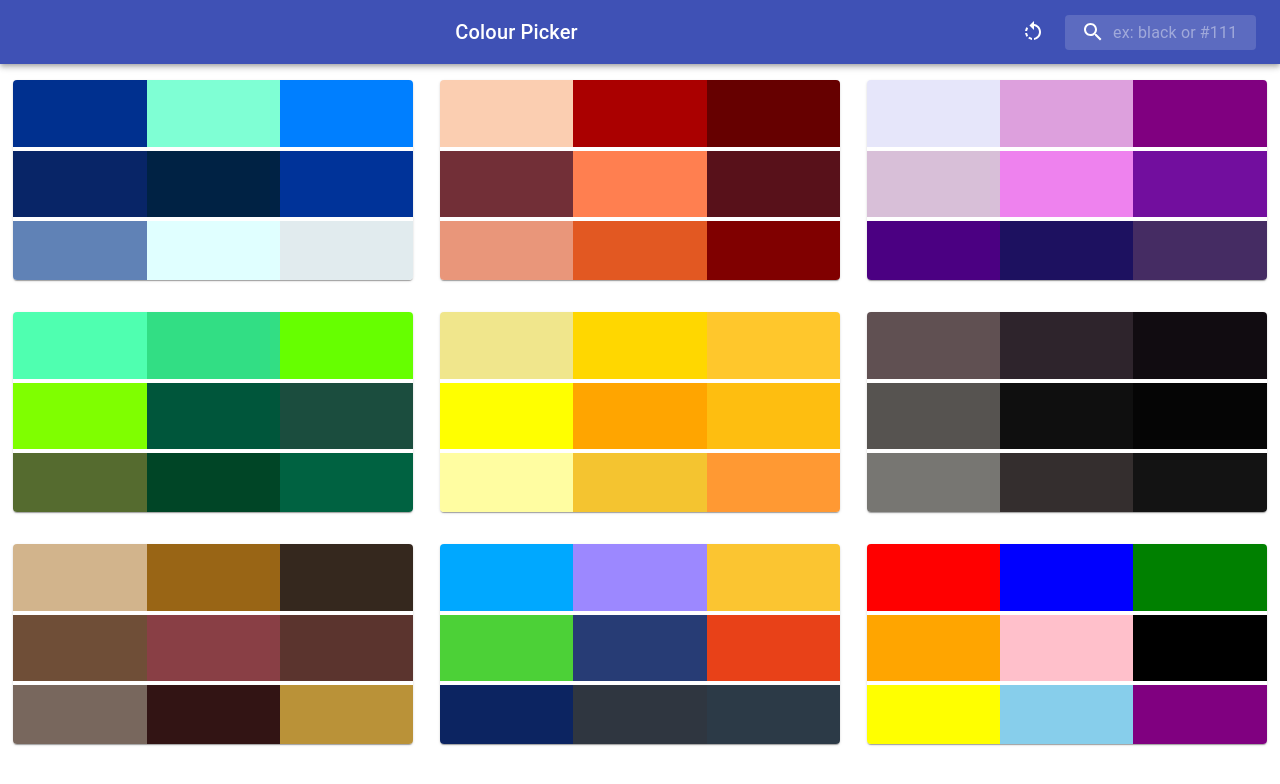
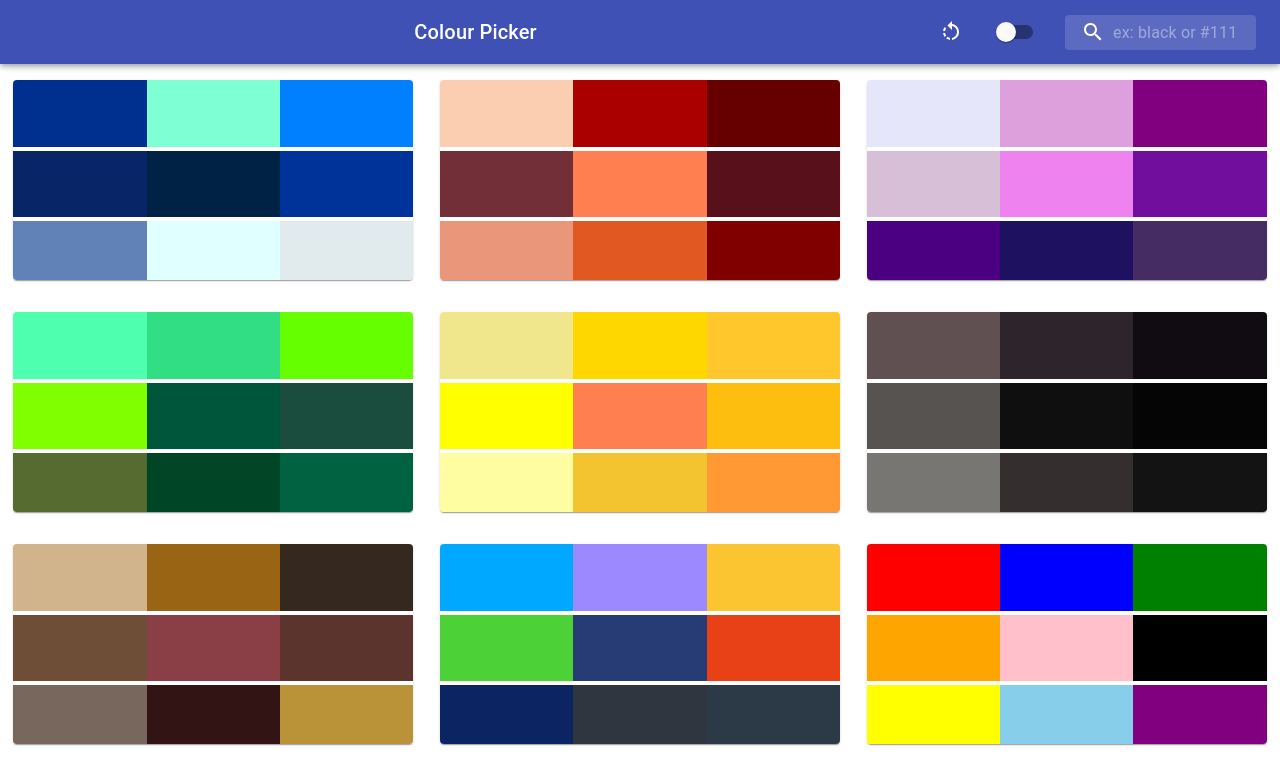
Before and after one commit to AchalShah1006/colorPicker, a React (Create React App) app: page / in a window 1280 px wide. Shown: the top 784 px of the page. Built offline with nearby package versions, Linux system fonts and the light colour scheme.

Commit message:
Added Navbar colour changer

```diff
--- a/package.json
+++ b/package.json
@@ -1,5 +1,6 @@
 {
   "name": "color-picker",
+  "homepage": "http:AchalShah1006.github.io/colorPicker",
   "version": "0.1.0",
   "private": true,
   "dependencies": {
@@ -14,6 +15,8 @@
     "react-scripts": "3.4.3"
   },
   "scripts": {
+    "predeploy": "npm run build",
+    "deploy": "gh-pages -d build",
     "start": "react-scripts start",
     "build": "react-scripts build",
     "test": "react-scripts test",
@@ -33,5 +36,8 @@
       "last 1 firefox version",
       "last 1 safari version"
     ]
+  },
+  "devDependencies": {
+    "gh-pages": "^3.1.0"
   }
 }
--- a/src/App.js
+++ b/src/App.js
@@ -10,17 +10,27 @@ const useStyles = makeStyles((theme) => ({
   root: {
     backgroundColor: "transparent",
   },
+  divline: {
+    height: '64px',
+  },
 }));
 
 function App() {
   const classes = useStyles();
+  const [state, setState] = React.useState({
+    checked: false,
+  });
+  const handleState = (event) => {
+    setState({ ...state, [event.target.name]: event.target.checked });
+  };
   return (
     <div>
-      <Navbar />
+      <Navbar handle={handleState} state={state} />
       <Box>
+        <div className={classes.divline} />
         <Grid container className={classes.root}>
           {data.colour.map((text) => (
-            <GridBox key={text} array={text} />
+            <GridBox key={text} array={text} state={state} />
           ))}
         </Grid>
       </Box>
--- a/src/color.json
+++ b/src/color.json
@@ -49,7 +49,7 @@
             "#FFD700",
             "#FFC72C",
             "#FFFF00",
-            "orange",
+            "#FF7F50",
             "#FEBE10",
             "#FFFDA1",
             "#F4C430",
--- a/src/component/GridBox/index.js
+++ b/src/component/GridBox/index.js
@@ -1,8 +1,10 @@
 import React, { useState } from 'react';
 import { makeStyles } from '@material-ui/core/styles';
 import Card from '@material-ui/core/Card';
-import { Grid, Snackbar } from '@material-ui/core';
+import { Grid } from '@material-ui/core';
+import Snackbar from '@material-ui/core/Snackbar';
 import MuiAlert from '@material-ui/lab/Alert';
+
 
 function Alert(props) {
   return <MuiAlert elevation={6} variant="filled" {...props} />;
@@ -37,10 +39,20 @@ const useStyles = makeStyles({
 
 
 export default function GridBox(props) {
-  const [open, setOpen] = useState(false);  // set SnackBar open/close.
-  const [clr, setClr] = useState();         // set colour value of OnClick event.
 
+  const [color, setColor] = useState();         // set colour value of OnClick event.
+  // console.log('xyz',props.state);
   const classes = useStyles();
+  const [open, setOpen] = React.useState(false);
+
+  const handleClose = (event, reason) => {
+    if (reason === 'clickaway') {
+      return;
+    }
+
+    setOpen(false);
+  };
+
 
   // Function To Save Colour Value To Clip-Board.
   const copyColour = (val) => {
@@ -50,37 +62,40 @@ export default function GridBox(props) {
     copyTxt.select();
     document.execCommand('copy');
     copyTxt.remove();
-  }
-
-  // To Close SnackBar
-  const handleClose = (event, reason) => {
-    setOpen(false);   // set SnackBar Close
-  }
+  };
 
   const handleChange = (val) => {
-    setClr(val);      // Set clr variable's value
-    setOpen(true);    // set SnackBar Open
+    setColor(val);      // Set clr variable's value
+    setOpen(true);
     copyColour(val);  // Call copyColour Function To save value to Clip-Board.
+    if(props.state.checked === true){
+      document.getElementById('appBar').style.backgroundColor = val;  // Set Document's Background Colour.
+    }
+    else{
       document.getElementById('root').style.backgroundColor = val;  // Set Document's Background Colour.
     }
+  };
+
   return (
     <Card className={classes.root}>
-          {props.array.map((text, index)=>(
+      {props.array.map((text, index) => (
         <Grid
           key={text}
-            item xs
+          item
+          xs
           className={classes.color}
-            style={{ backgroundColor: text  }}
-            onClick={key => {handleChange(text)}}
+          style={{ backgroundColor: text }}
+          onClick={(key) => {
+            handleChange(text);
+          }}
         >
-              <Snackbar open={open} autoHideDuration={1000} onClose={handleClose}>
+          <Snackbar open={open} autoHideDuration={200} onClose={handleClose}>
         <Alert severity="success">
-                  Copied {clr} !
+          {color} Copied!
         </Alert>
       </Snackbar>
         </Grid>
       ))}
-
     </Card>
   );
 }
--- a/src/component/Navbar/index.js
+++ b/src/component/Navbar/index.js
@@ -1,9 +1,5 @@
 import React from 'react';
-import AppBar from '@material-ui/core/AppBar';
-import Toolbar from '@material-ui/core/Toolbar';
-import IconButton from '@material-ui/core/IconButton';
-import Typography from '@material-ui/core/Typography';
-import InputBase from '@material-ui/core/InputBase';
+import { AppBar, Toolbar, IconButton, Typography, InputBase, Switch } from '@material-ui/core';
 import { fade, makeStyles } from '@material-ui/core/styles';
 import SearchIcon from '@material-ui/icons/Search';
 import RotateLeftIcon from '@material-ui/icons/RotateLeft';
@@ -60,26 +56,50 @@ const useStyles = makeStyles((theme) => ({
   },
 }));
 
-export default function SearchAppBar() {
-
+export default function SearchAppBar(props) {
+  // console.log('abc',state);
   const classes = useStyles();
 
   const handleChange = (val) => {
     if(val === ''){
+        document.getElementById('appBar').style.backgroundColor = '#3f51b5';
         document.getElementById('root').style.backgroundColor = '#FFF';
     }
-    document.getElementById('root').style.backgroundColor = val;
+    else{
+    if(props.state.checked === true){
+      document.getElementById('appBar').style.backgroundColor = val;
+    }
+    else{
+      document.getElementById('root').style.backgroundColor = val;
+    }
+  }
   }
 
   return (
     <div className={classes.root}>
-      <AppBar position="static">
+      <AppBar position="fixed" id="appBar">
         <Toolbar>
           <Typography className={classes.title} variant="h6" noWrap>
             Colour Picker
           </Typography>
-          <IconButton style={{ color: 'white' }} onClick={key => {handleChange('#FFF')}}>
+
+          <IconButton
+            style={{ color: "white" }}
+            onClick={(key) => {
+              handleChange('');
+            }}
+          >
             <RotateLeftIcon />
+          </IconButton>
+          <IconButton>
+          <Switch
+              checked={props.state.checked}
+              onChange={props.handle}
+              name="checked"
+              inputProps={{
+                "aria-label": "secondary checkbox",
+              }}
+            />
           </IconButton>
           <div className={classes.search}>
             <div className={classes.searchIcon}>
@@ -91,8 +111,10 @@ export default function SearchAppBar() {
                 root: classes.inputRoot,
                 input: classes.inputInput,
               }}
-              inputProps={{ 'aria-label': 'search' }}
-              onChange={key => {handleChange(key.target.value)}}
+              inputProps={{ "aria-label": "search" }}
+              onChange={(key) => {
+                handleChange(key.target.value);
+              }}
             />
           </div>
         </Toolbar>
```
Also changed, not shown: 2 other files (tests, documents, lock files or other folders). Lines whose indentation alone changed are shown as unchanged.
